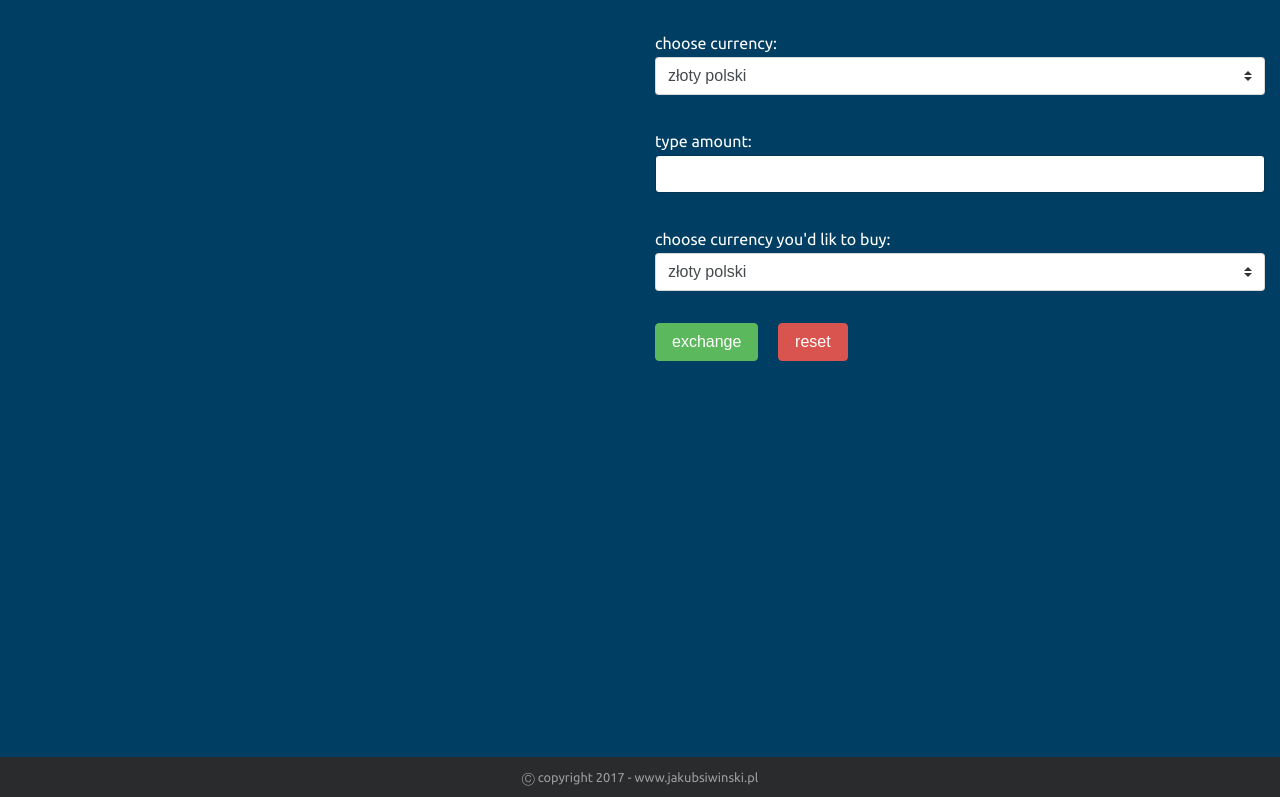
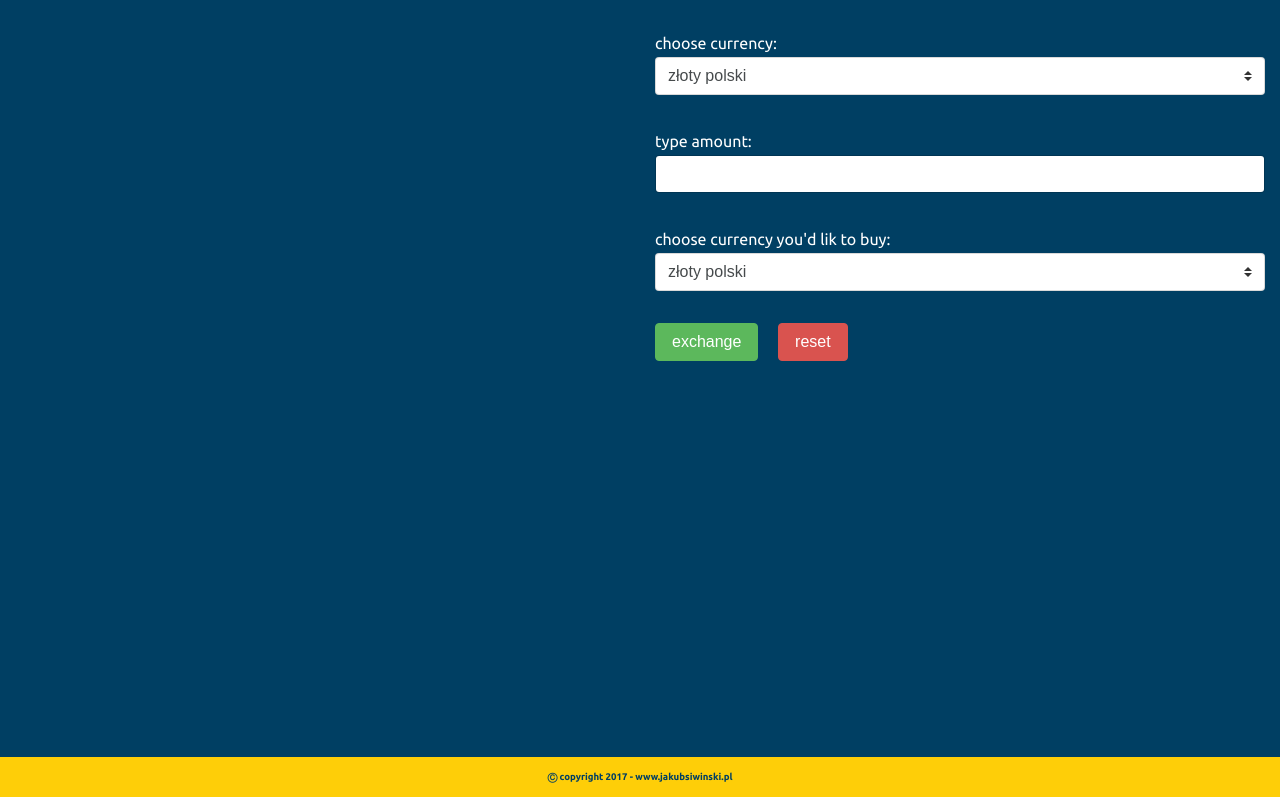
Before and after one commit to kubasiw/Currency-App, a website: page index.html in a window 1280 px wide. Shown: the part 345-1142 px from the top of the page. Drawn offline with nearby package versions, Linux system fonts and the light colour scheme; no server answers; a script that the page names is missing.

Commit message:
footer improved

```diff
--- a/sass/partials/_style_main.scss
+++ b/sass/partials/_style_main.scss
@@ -86,13 +86,17 @@ button {
 }
 
 footer {
-    background-color: #292b2c;
-    height:2.5rem;
-    div a {
-        text-decoration: none;
-        font-size: 0.8rem;
-        color: #9d9d9d;
-    }
+    min-height:40px;
+    background-color: #fece08;
+        .footerRow {
+            background-color: #fece08;
+            a {
+                text-decoration: none;
+                font-size: 0.6rem;
+                font-weight: 600;
+                color: #003f63;
+            }
+        }
 }
 
 /* MEDIA QUERY */
```
Also changed, not shown: css/style.css.
